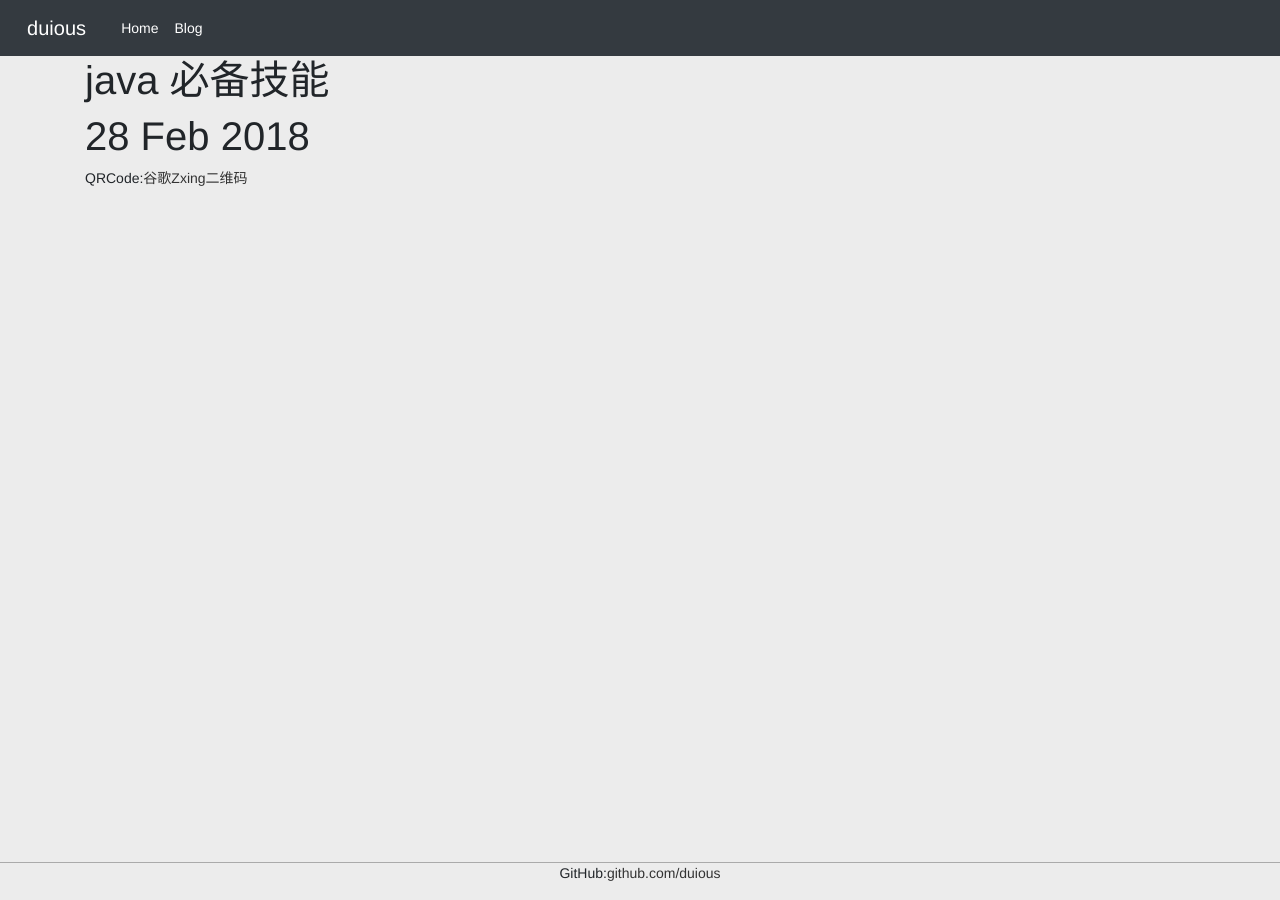
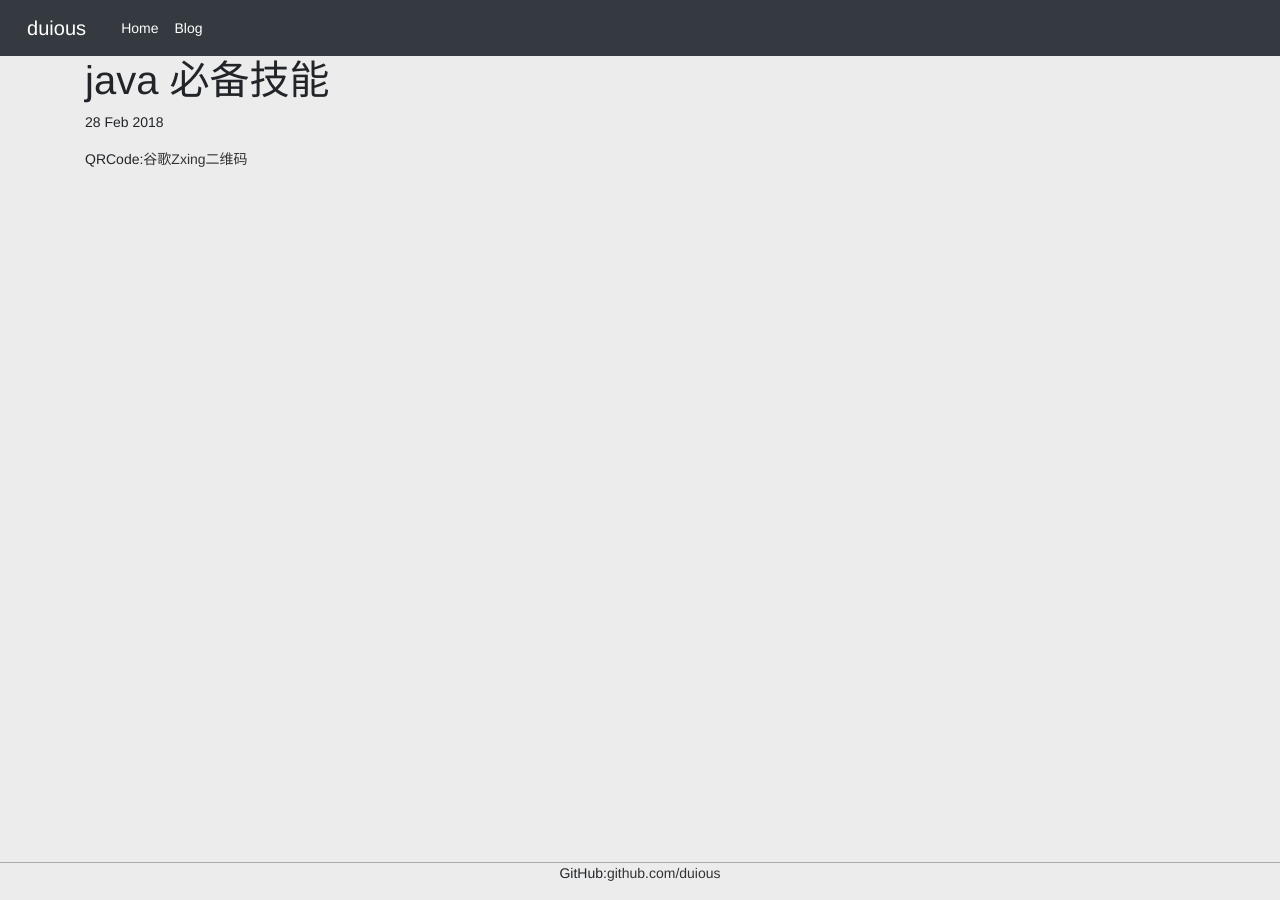
Before and after one commit to duious/duious.github.io, a Jekyll site: the page built from _posts/2018-02-28-java-necessary-skills.md, in a window 1280 px wide. Built offline with Jekyll 4.4.1, drawn with Linux system fonts in a browser that asks for light colours.

Commit message:
update html

```diff
--- a/_layouts/post.html
+++ b/_layouts/post.html
@@ -2,7 +2,7 @@
 layout: default
 ---
 <h1>{{ page.title }}</h1>
-<h1 class="meta">{{ page.date | date_to_string }}</h1>
+<p class="meta">{{ page.date | date_to_string }}</p>
 <div class="post">
     {{ content }}
 </div>
```
